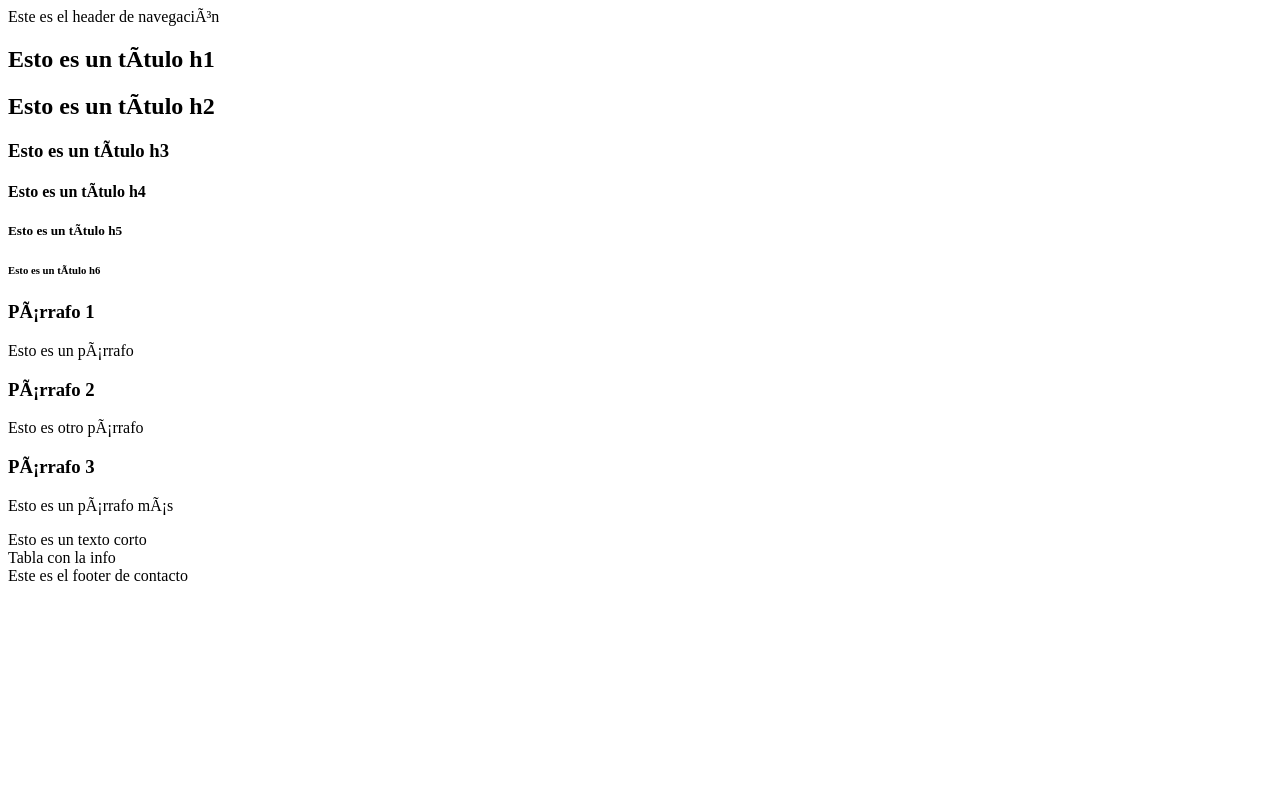
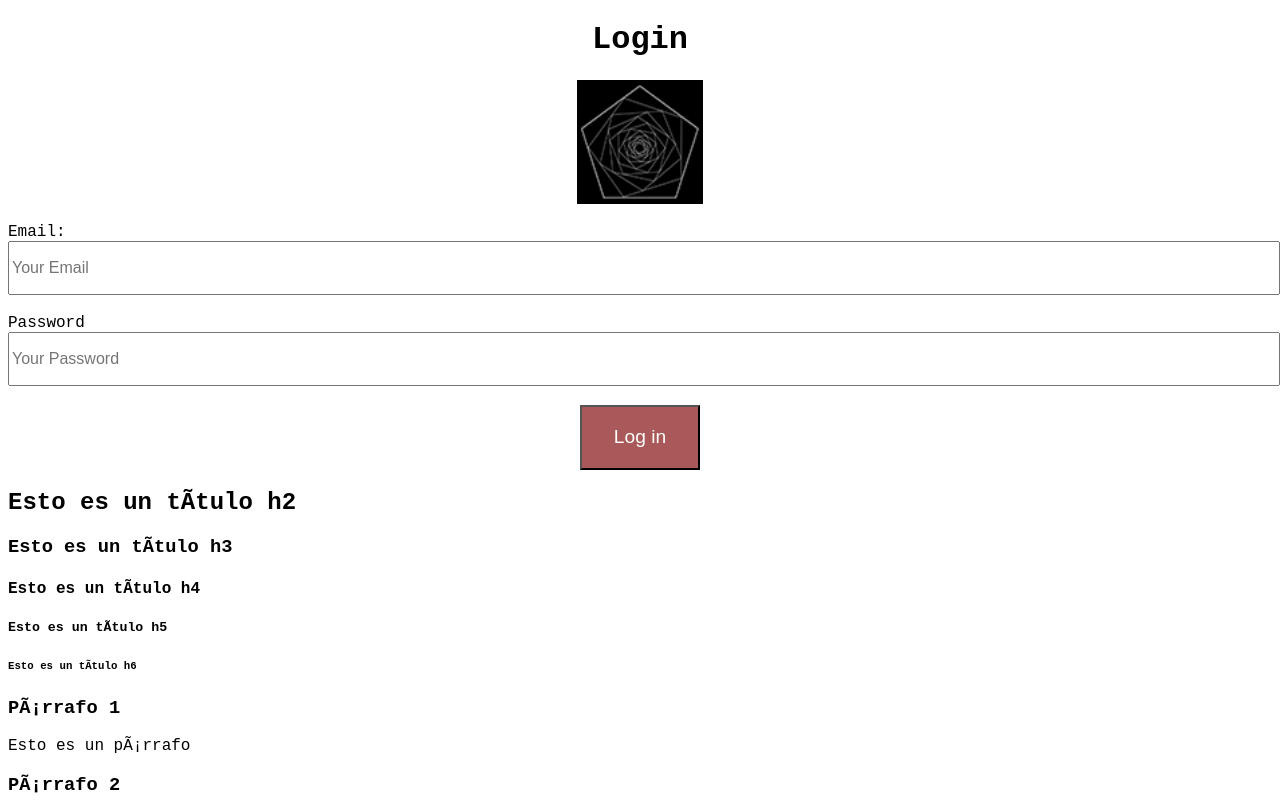
Before and after one commit to Proyecto-Ciclo-3/ExplicacionHTML-CSS, a plain HTML site: page Index.html in a window 1280 px wide. Shown: the top 800 px of the page. Drawn offline with Linux system fonts and the light colour scheme.

Commit message:
Nuevo commit

```diff
--- a/Index.html
+++ b/Index.html
@@ -4,13 +4,33 @@
         <meta charset ="UTF 8"/>
         <meta http-equiv="X-UA-Compatible" content="IE=edge"/>
         <meta name="viewport" content="width=device-width, initial scale=1.0"/>
-        <title>Este es el título</title>
+        <!--<link rel="stylesheet" href="/reset.css"> -->
+        <link rel="stylesheet" href="/Styles.css">
+        <link rel="stylesheet" href="https://fonts.googleapis.com/css?family=Tangerine">
+        <title>CSS</title>
     </head>
-    <body>
-        <header>Este es el header de navegación</header>
+    <body class="body">
+        <header class="container">
+            <h1 class="title">Login</h1>
+        </header>
+        <div>
+            <img src="./Media/Logo.jpg" alt="logo" class="logo">
+        </div>
         <main>
-            <section>
-                <h1>Esto es un título h1</h1>
+            <form>
+                <div class="container">
+                    <label for="email">Email:</label>
+                    <input class="email-input" placeholder="Your Email" type="Email" name="Email" id="Email">
+                </div>
+                    <div class="container">
+                        <label class="label" for="password">Password</label>
+                        <input class="pwd-input" placeholder="Your Password" typ="Password" name="Password" id="Password">
+                    </div>
+                    <div class ="container">
+                    <button class="button" type="submit">Log in</button>
+                    </div>
+            </form>
+        </main>
                 <h2>Esto es un título h2</h2>
                 <h3>Esto es un título h3</h3>
                 <h4>Esto es un título h4</h4>
@@ -25,6 +45,7 @@
                     <p>Esto es un párrafo más</p>
                     <span>Esto es un texto corto</span>
                 </article>
+                <img src= "./Media/NuevoLogo.jpg" alt="Tarjeta Presentación"/>
             </section>
             <section>Tabla con la info</section>
         </main>
--- /dev/null
+++ b/Styles.css
@@ -0,0 +1,89 @@
+/*:root {
+    --colorFav: blueviolet;
+    --marginNormal: 5rem;
+}
+/* clase
+.Mi-Titulo {
+    color: var(--colorFav);
+    margin: var(--marginNormal);
+    font-family: 'Tangerine', monospace;
+}
+.Mi-Titulo:hover {
+    text-decoration: underline;
+    color:green;
+    font-size: 3rem;
+}
+
+.Mi-Titulo:after {
+    content:"!!!!";
+}
+/* id
+#id {
+    color:6, 15, 31;
+}
+/* elemento
+html {
+    background-color:aquamarine;
+}
+
+.mi-boton{
+    padding:0.8rem;
+    background-color:rgb(140, 140, 189);
+    color:darkblue;
+    font-weight: 450;
+    border-radius: 75;
+    margin-right: 0.5rem;
+}
+
+.mi-boton:hover {
+    background-color:burlywood;
+}
+
+.li-item::marker {
+    list-style-type: circle;
+    color:coral;
+}
+.links {
+    color:cadetblue;
+    text-decoration:none ;
+}*/
+.body {
+    font-size: 1rem;
+    font-family: monospace;
+}
+.title {
+    text-align: center;
+}
+.label {
+    display: block;
+
+}
+input, select, textarea {
+    font-size: 100%;
+    width: 100%;
+}
+input{
+    height:3rem;
+}
+.container{
+    width:40;
+    margin:1.2rem auto;
+}
+.logo{
+    width: 10%;
+    display: block;
+    margin: auto;
+}
+.button {
+    background-color: rgb(169, 89, 89);
+    color: white;
+    padding: 1.2rem 2rem;
+    display: block;
+    margin: 1rem auto;
+    font-size: 1.2rem;
+}
+
+.button:hover {
+    background-color: rgb(44, 43, 43);
+
+}
--- /dev/null
+++ b/reset.css
@@ -0,0 +1,43 @@
+html, body, div, span, applet, object, iframe,
+h1, h2, h3, h4, h5, h6, p, blockquote, pre,
+a, abbr, acronym, address, big, cite, code,
+del, dfn, em, img, ins, kbd, q, s, samp,
+small, strike, strong, sub, sup, tt, var,
+b, u, i, center,
+dl, dt, dd, ol, ul, li,
+fieldset, form, label, legend,
+table, caption, tbody, tfoot, thead, tr, th, td,
+article, aside, canvas, details, embed,
+figure, figcaption, footer, header, hgroup,
+menu, nav, output, ruby, section, summary,
+time, mark, audio, video {
+	margin: 0;
+	padding: 0;
+	border: 0;
+	font-size: 100%;
+	font: inherit;
+	vertical-align: baseline;
+}
+/* HTML5 display-role reset for older browsers */
+article, aside, details, figcaption, figure,
+footer, header, hgroup, menu, nav, section {
+	display: block;
+}
+body {
+	line-height: 1;
+}
+ol, ul {
+	list-style: none;
+}
+blockquote, q {
+	quotes: none;
+}
+blockquote:before, blockquote:after,
+q:before, q:after {
+	content: '';
+	content: none;
+}
+table {
+	border-collapse: collapse;
+	border-spacing: 0;
+}
```
Also changed, not shown: Media/Logo.JPG (added), Media/NuevoLogo.jpg (added).
